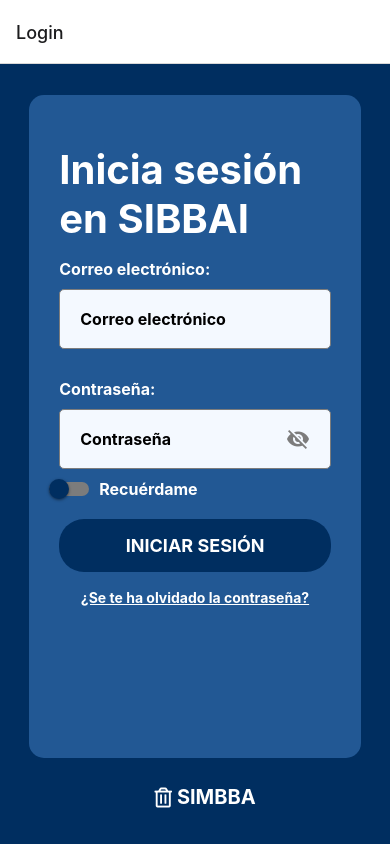
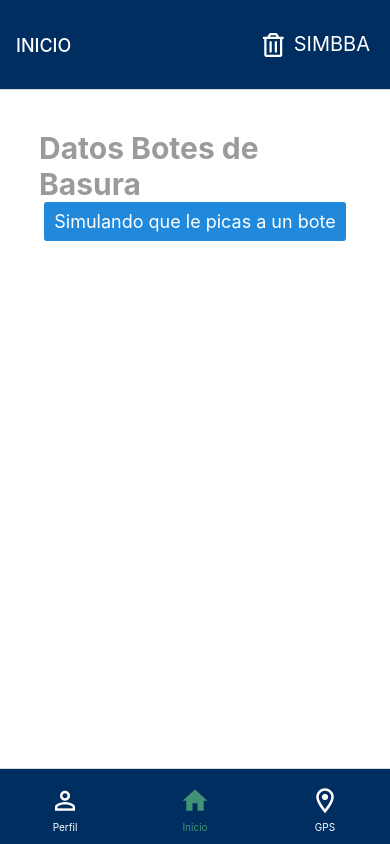
Before and after one commit to Leo-Noriega/simbba-rn-app, a React Native app: screen /Inicio in a window 390 px wide. Built offline with nearby package versions, Linux system fonts and the light colour scheme.

Commit message:
Arregle el titulo de la ventana de home

```diff
--- a/src/modules/trashcans/adapters/screens/Home.jsx
+++ b/src/modules/trashcans/adapters/screens/Home.jsx
@@ -11,7 +11,11 @@ export default function Home({ navigation }) {
             individual en su propio archivo y ya nada mas llamarlo las veces que se
             requira para lo dinámico si no, la neta no se me ocurre otra forma
             */}
-            <Text>HOME</Text>
+            <Text
+                style={styles.title}>
+                Datos Botes de Basura
+            </Text>
+
             <Button
                 title={"Simulando que le picas a un bote"}
                 onPress={() => {
@@ -26,7 +30,15 @@ const styles = StyleSheet.create({
     container: {
         flex: 1,
         alignItems: 'center',
-        justifyContent: 'center',
+        justifyContent: 'start',
         backgroundColor: '#FFFFFF'
+    },
+    title: {
+        fontSize: 30,
+        fontWeight: 'bold',
+        color: "#9B9B9B",
+        textAlign: 'left',
+        width: '80%',
+        marginTop: 40
     }
 })
```
Also changed, not shown: App.js (+4 -3 lines).
